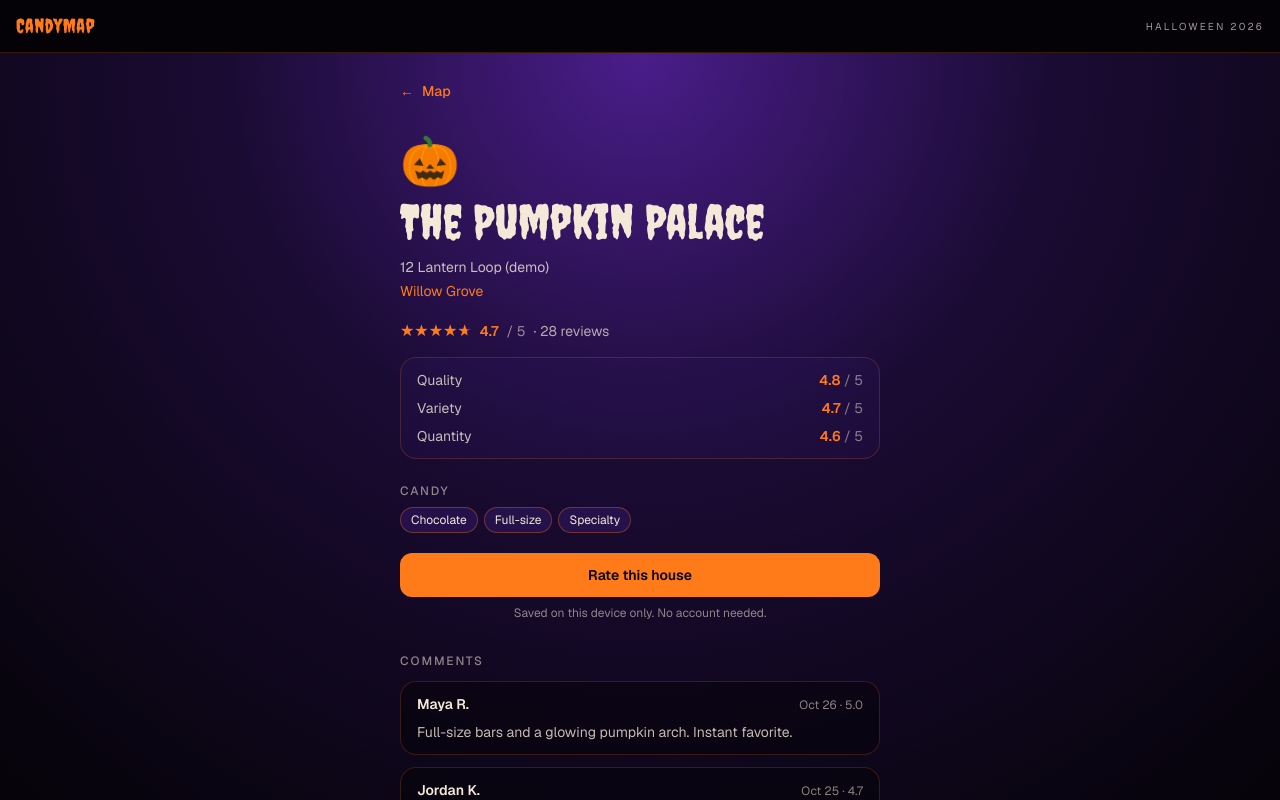
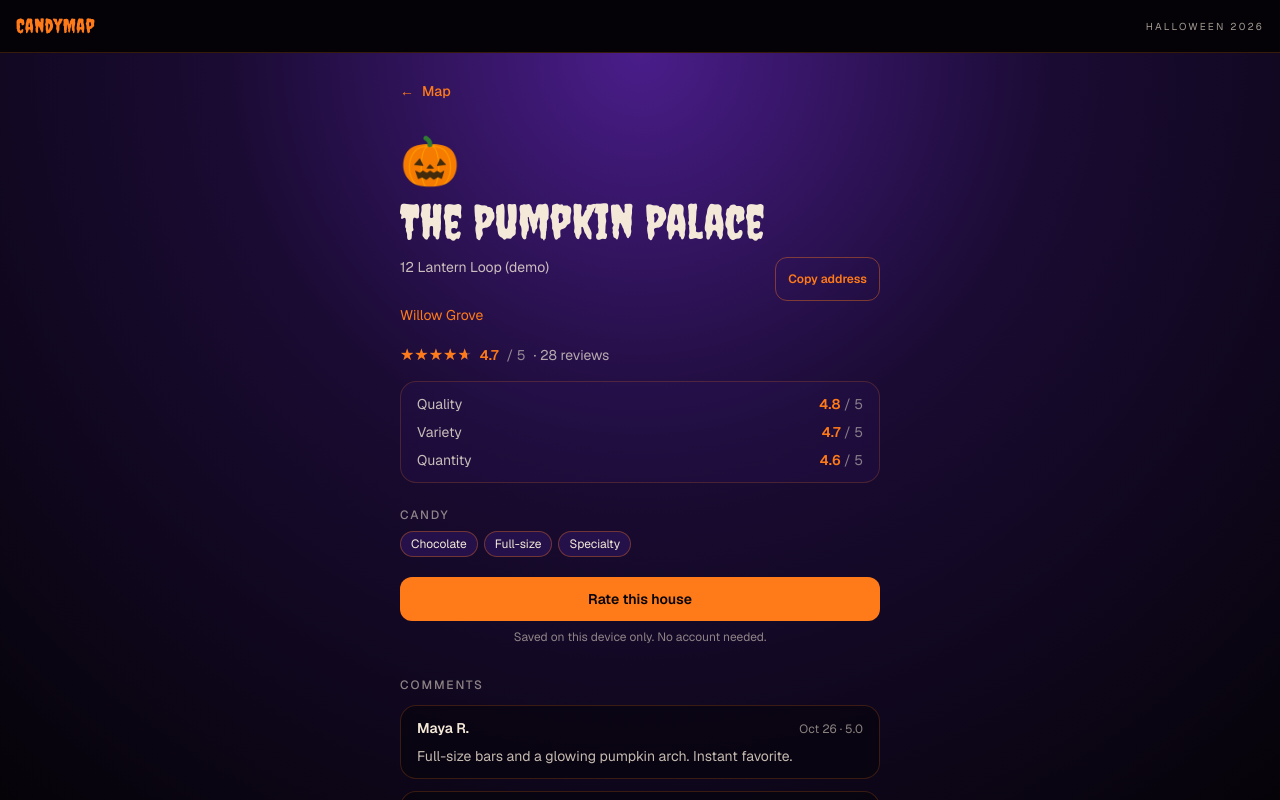
Before and after one commit to BluePeople-PgMs/CandyMap2, a Next.js app: page /houses/house-pumpkin-palace in a window 1280 px wide. Built offline with nearby package versions, Linux system fonts and the light colour scheme.

Commit message:
Add a copy-address button on house detail and map preview.

```diff
--- a/src/components/house/HouseDetailView.tsx
+++ b/src/components/house/HouseDetailView.tsx
@@ -10,6 +10,7 @@ import { CandyChips } from "@/components/ui/CandyChips";
 import { CandyTagChips } from "@/components/ui/CandyTagChips";
 import { EmptyState } from "@/components/ui/EmptyState";
 import { ListSkeleton } from "@/components/ui/ListSkeleton";
+import { CopyAddressButton } from "@/components/ui/CopyAddressButton";
 import { ScoreBadge } from "@/components/ui/ScoreBadge";
 
 const EMPTY_HOUSES: House[] = [];
@@ -100,7 +101,10 @@ export function HouseDetailView({
           <h1 className="mt-3 font-display text-4xl leading-none text-foreground sm:text-5xl">
             {house.name}
           </h1>
-          <p className="mt-3 text-sm text-foreground/80">{house.address}</p>
+          <div className="mt-3 flex items-start gap-2">
+            <p className="min-w-0 flex-1 text-sm text-foreground/80">{house.address}</p>
+            <CopyAddressButton address={house.address} />
+          </div>
           <p className="mt-1 text-sm text-candy-orange">{neighborhoodName}</p>
 
           <div className="mt-5">
--- a/src/components/map/HousePreviewSheet.tsx
+++ b/src/components/map/HousePreviewSheet.tsx
@@ -8,6 +8,7 @@ import type { House } from "@/types";
 import { RatingSheet } from "@/components/house/RatingSheet";
 import { CandyChips } from "@/components/ui/CandyChips";
 import { CandyTagChips } from "@/components/ui/CandyTagChips";
+import { CopyAddressButton } from "@/components/ui/CopyAddressButton";
 import { ScoreBadge } from "@/components/ui/ScoreBadge";
 
 type HousePreviewSheetProps = {
@@ -61,7 +62,11 @@ export function HousePreviewSheet({ house, onClose }: HousePreviewSheetProps) {
             <h2 id="house-preview-title" className="truncate font-display text-2xl leading-none text-foreground">
               {house.name}
             </h2>
-            <p className="mt-1 text-sm text-foreground/70">{placeName(house.neighborhoodId)}</p>
+            <div className="mt-2 flex items-start gap-2">
+              <p className="min-w-0 flex-1 text-sm text-foreground/70">{house.address}</p>
+              <CopyAddressButton address={house.address} />
+            </div>
+            <p className="mt-1 text-sm text-foreground/60">{placeName(house.neighborhoodId)}</p>
           </div>
           <button
             type="button"
--- /dev/null
+++ b/src/components/ui/CopyAddressButton.tsx
@@ -0,0 +1,47 @@
+"use client";
+
+import { useCallback, useRef, useState } from "react";
+
+type CopyAddressButtonProps = {
+  address: string;
+};
+
+export function CopyAddressButton({ address }: CopyAddressButtonProps) {
+  const [status, setStatus] = useState<"idle" | "copied" | "failed">("idle");
+  const resetTimer = useRef<number | null>(null);
+
+  const copy = useCallback(async () => {
+    const text = address.trim();
+    if (!text) {
+      return;
+    }
+
+    if (resetTimer.current !== null) {
+      window.clearTimeout(resetTimer.current);
+    }
+
+    try {
+      await navigator.clipboard.writeText(text);
+      setStatus("copied");
+    } catch {
+      setStatus("failed");
+    }
+
+    resetTimer.current = window.setTimeout(() => setStatus("idle"), 2000);
+  }, [address]);
+
+  const label =
+    status === "copied" ? "Copied" : status === "failed" ? "Could not copy" : "Copy address";
+
+  return (
+    <button
+      type="button"
+      onClick={() => void copy()}
+      disabled={!address.trim()}
+      aria-label={status === "idle" ? "Copy address to clipboard" : label}
+      className="inline-flex min-h-11 shrink-0 items-center justify-center rounded-xl border border-candy-orange/40 px-3 text-xs font-semibold text-candy-orange focus-visible:outline focus-visible:outline-2 focus-visible:outline-offset-2 focus-visible:outline-foreground disabled:opacity-40"
+    >
+      <span aria-live="polite">{label}</span>
+    </button>
+  );
+}
```
